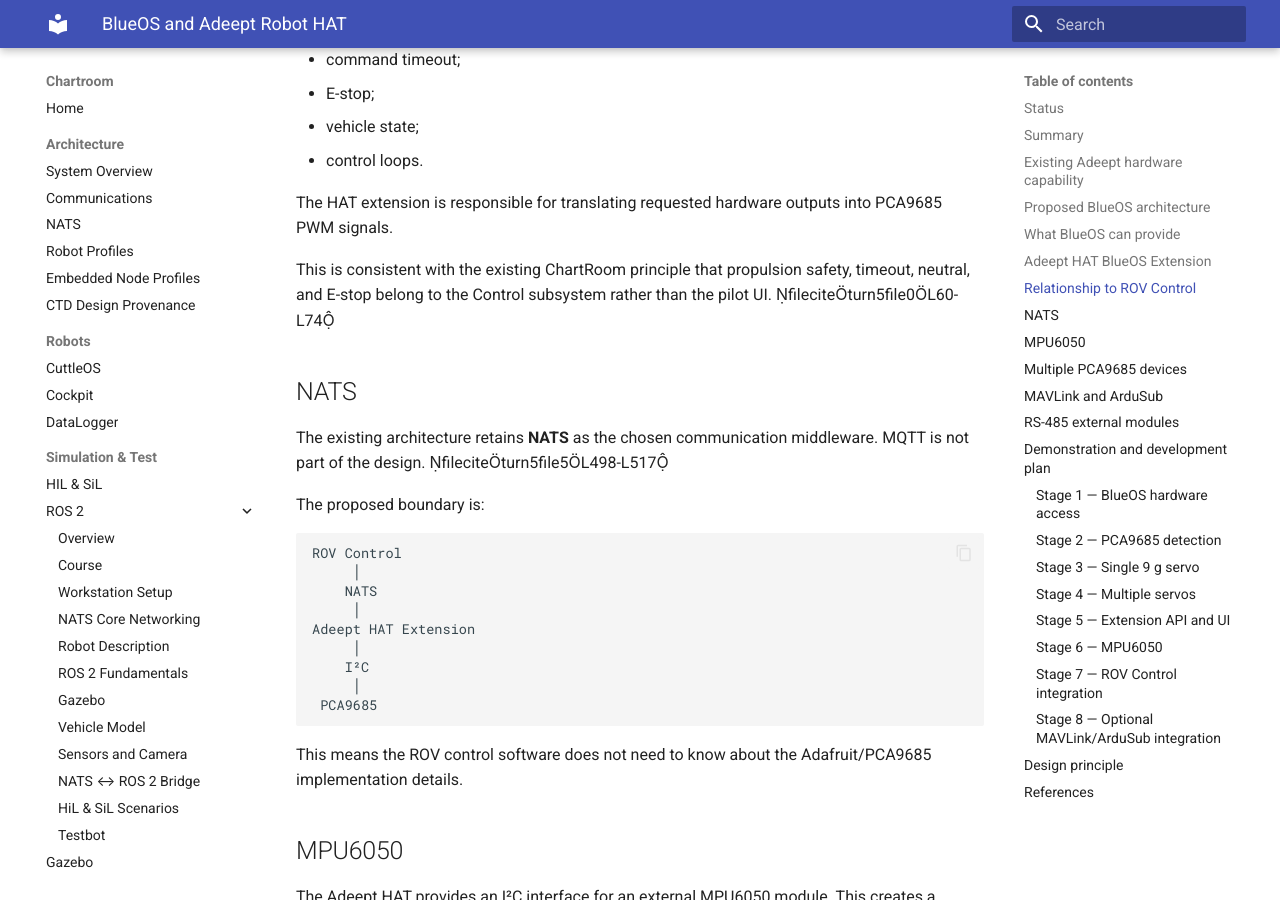
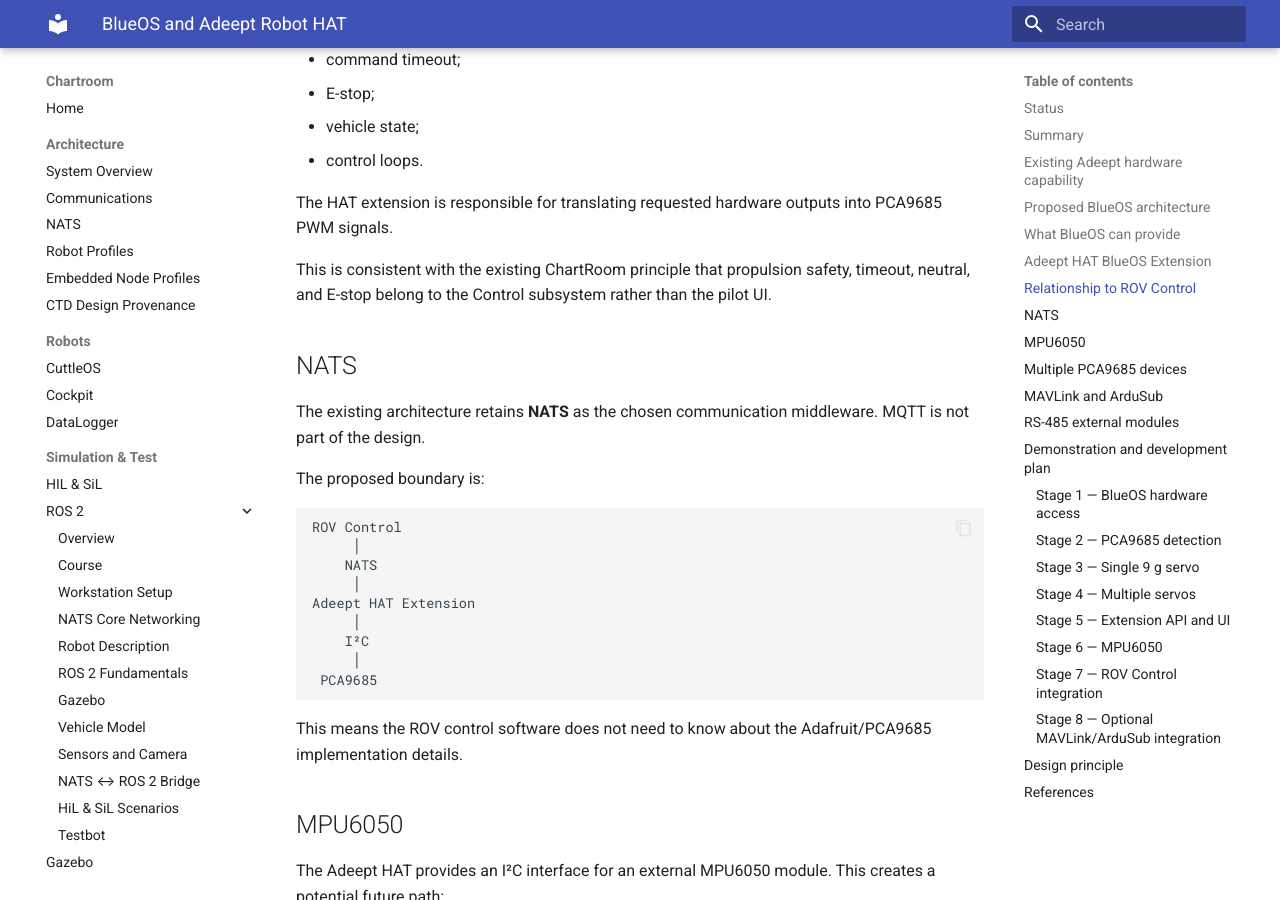
Before and after one commit to PhilipMcGaw/robot-ChartRoom, an MkDocs documentation site: the page built from docs/architecture/blueos-adeept-robot-hat.md, in a window 1280 px wide and 900 px high, scrolled down 4109 px. Built offline with MkDocs 1.6.1 and Material for MkDocs 9.7.7, drawn with Linux system fonts in a browser that asks for light colours.

Commit message:
Clean up BlueOS and Adeept Robot HAT documentation

```diff
--- a/docs/architecture/blueos-adeept-robot-hat.md
+++ b/docs/architecture/blueos-adeept-robot-hat.md
@@ -169,11 +169,11 @@ The HAT extension should **not** become the vehicle controller.
 
 The HAT extension is responsible for translating requested hardware outputs into PCA9685 PWM signals.
 
-This is consistent with the existing ChartRoom principle that propulsion safety, timeout, neutral, and E-stop belong to the Control subsystem rather than the pilot UI. fileciteturn5file0L60-L74
+This is consistent with the existing ChartRoom principle that propulsion safety, timeout, neutral, and E-stop belong to the Control subsystem rather than the pilot UI.
 
 ## NATS
 
-The existing architecture retains **NATS** as the chosen communication middleware. MQTT is not part of the design. fileciteturn5file5L498-L517
+The existing architecture retains **NATS** as the chosen communication middleware. MQTT is not part of the design.
 
 The proposed boundary is:
 
```
